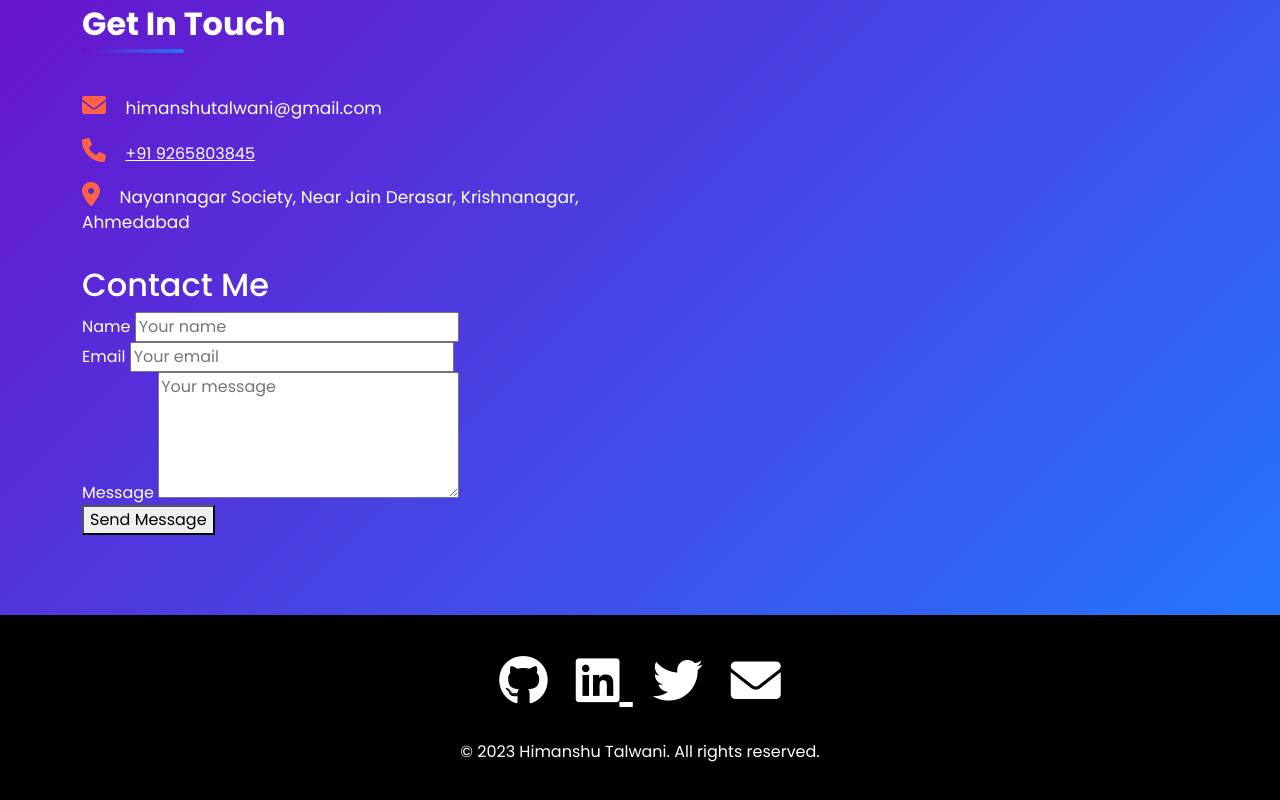
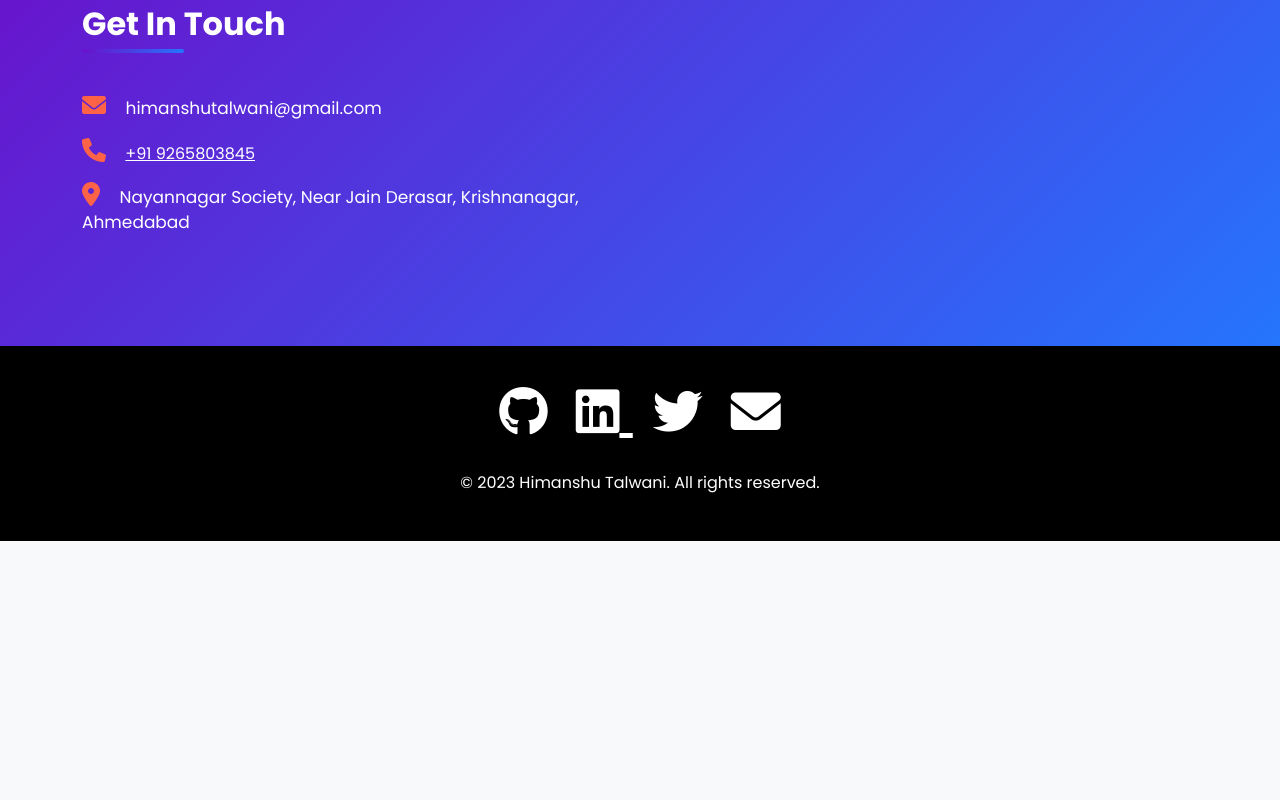
Before and after one commit to Himanshu-talwani/personal-portfolio, a plain HTML site: page index.html in a window 1280 px wide. Shown: the part 2946-3746 px from the top of the page. After the commit the page ends 3487 px from the top, so only its background shows below. Drawn offline with nearby package versions, Linux system fonts and the light colour scheme.

Commit message:
Update index.html

```diff
--- a/index.html
+++ b/index.html
@@ -181,26 +181,6 @@
 
       </div>
     </div>
-      <form action="https://formspree.io/f/xgvkoanj" method="POST" class="contact-form">
-  <h2>Contact Me</h2>
-
-  <div class="form-group">
-    <label for="name">Name</label>
-    <input type="text" id="name" name="name" placeholder="Your name" required>
-  </div>
-
-  <div class="form-group">
-    <label for="email">Email</label>
-    <input type="email" id="email" name="email" placeholder="Your email" required>
-  </div>
-
-  <div class="form-group">
-    <label for="message">Message</label>
-    <textarea id="message" name="message" placeholder="Your message" rows="5" required></textarea>
-  </div>
-
-  <button type="submit">Send Message</button>
-</form>
 
   </section>
 
```
